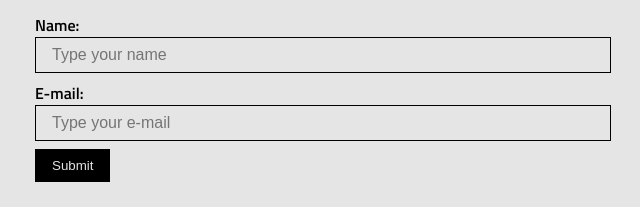
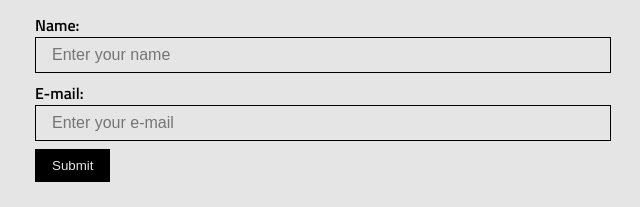
Before and after one commit to willy4nn/Web-X, a plain HTML site: page index.html in a window 1280 px wide. Shown: the part 1910-2117 px from the top of the page, 29-669 px from the left. Drawn offline with Linux system fonts and the light colour scheme.

Commit message:
Update index.html

```diff
--- a/index.html
+++ b/index.html
@@ -80,11 +80,11 @@
         <form>
           <div>
             <label for="name">Name:</label>
-            <input type="text" id="name" name="name" placeholder="Type your name" required>
+            <input type="text" id="name" name="name" placeholder="Enter your name" required>
           </div>
           <div>
             <label for="email">E-mail:</label>
-            <input type="email" id="email" name="email" placeholder="Type your e-mail" required>
+            <input type="email" id="email" name="email" placeholder="Enter your e-mail" required>
           </div>
           <button type="submit">Submit</button>
       </form>
```
